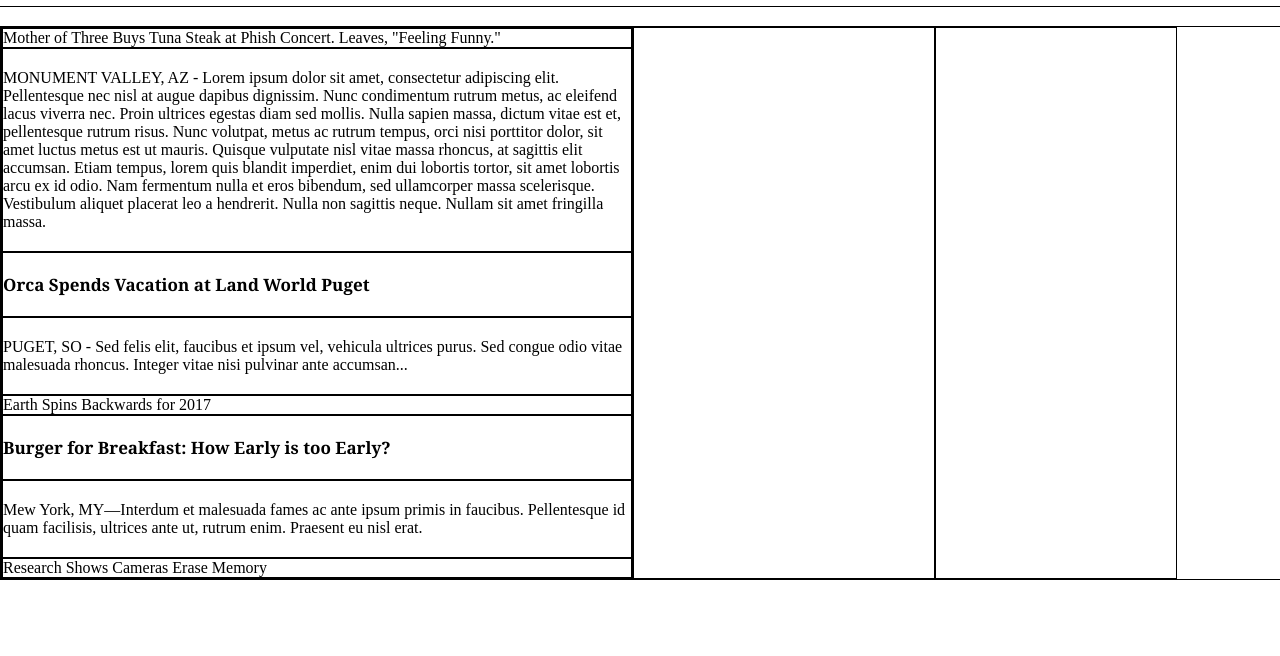
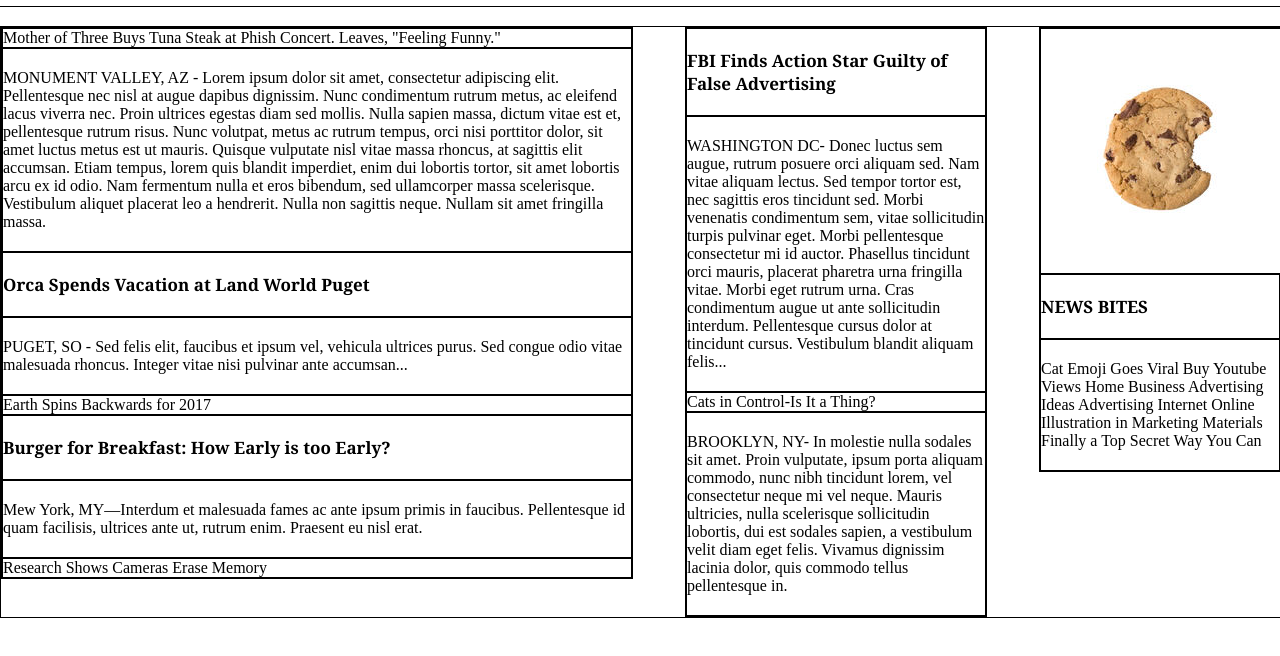
Before and after one commit to mousaayoubi/mytimes, a plain HTML site: page index.html in a window 1280 px wide. Shown: the part 74-730 px from the top of the page. Drawn offline with Linux system fonts and the light colour scheme.

Commit message:
Add second and third columns

```diff
--- a/index.html
+++ b/index.html
@@ -69,9 +69,39 @@
 
 		<div class="column-medium">
 
+			<div class="column-medium--first-title">
+				FBI Finds Action Star Guilty of False Advertising
+			</div>
+
+			<div class="column-medium--first-text">
+				WASHINGTON DC- Donec luctus sem augue, rutrum posuere orci aliquam sed. Nam vitae aliquam lectus. Sed tempor tortor est, nec sagittis eros tincidunt sed. Morbi venenatis condimentum sem, vitae sollicitudin turpis pulvinar eget. Morbi pellentesque consectetur mi id auctor. Phasellus tincidunt orci mauris, placerat pharetra urna fringilla vitae. Morbi eget rutrum urna. Cras condimentum augue ut ante sollicitudin interdum. Pellentesque cursus dolor at tincidunt cursus. Vestibulum blandit aliquam felis...
+			</div>
+
+			<div class="column-medium--second-title">
+				Cats in Control-Is It a Thing?
+			</div>
+
+			<div class="column-medium--third-text">
+				BROOKLYN, NY- In molestie nulla sodales sit amet. Proin vulputate, ipsum porta aliquam commodo, nunc nibh tincidunt lorem, vel consectetur neque mi vel neque. Mauris ultricies, nulla scelerisque sollicitudin lobortis, dui est sodales sapien, a vestibulum velit diam eget felis. Vivamus dignissim lacinia dolor, quis commodo tellus pellentesque in.
+			</div>
+
 		</div>
 
 		<div class="column-small">
+
+			<div class="column-small--main-image">
+				<img src="./resources/images/img-news-bite.png" alt="news bite cookie">
+			</div>
+
+			<div class="column-small--first-title">
+				NEWS BITES
+			</div>
+
+			<div class="column-small--first-text">
+				Cat Emoji Goes Viral Buy Youtube Views Home Business Advertising Ideas Advertising Internet Online Illustration in Marketing Materials Finally a Top Secret Way You Can
+			</div>
+
+
 
 		</div>
 	</div>
--- a/resources/css/style.css
+++ b/resources/css/style.css
@@ -1,5 +1,6 @@
-body {
+html, body {
 	margin: 0;
+	height: 100%
 }
 
 /* HEADER */
@@ -7,6 +8,7 @@ body {
 .header {
 	display: flex;
 	position: fixed;
+	top: 0;
 	width: 100%;
 	height: 80px;
 	border-bottom: 1px solid black;
@@ -55,18 +57,20 @@ body {
 .main-container {
 	display: flex;
 	position: absolute;
+	justify-content: space-between;
 	width: 100%;
 	border-style: solid;
 	border-width: 1px;
 	border-color: black;
-	top: 100px;
-	flex-wrap: scroll;
+	overflow: auto;
+	margin-top: 100px;
 }
 
 .column-large {
 	display: inline-flex;
 	flex-direction: column;
 	flex-flow: wrap;
+	align-self: flex-start;
 	width: 630px;
 	border-style: solid;
 	border-width: 1px;
@@ -74,7 +78,10 @@ body {
 }
 
 .column-medium {
-	display: flex;
+	display: inline-flex;
+	flex-direction: column;
+	flex-flow: wrap;
+	align-self: flex-start;
 	width: 300px;
 	border-style: solid;
 	border-width: 1px;
@@ -82,12 +89,17 @@ body {
 }
 
 .column-small {
-	display: flex;
+	display: inline-flex;
+	flex-direction: column;
+	flex-flow: wrap;
+	align-self: flex-start;
 	width: 240px;
 	border-style: solid;
 	border-width: 1px;
 	border-color: black;
 }
+
+/* FIRST COLUMN */
 
 .column-large--main-title {
 	width: 630px;
@@ -167,3 +179,79 @@ body {
 	border-color: black;
 	align-items: center;
 }
+
+/* SECOND COLUMN */
+
+.column-medium--first-title {
+	width: 630px;
+	font-family: Georgia;
+	font-size: 17px;
+	color: black;
+	font-weight: bold;
+	border-style: solid;
+	border-width: 1px;
+	border-color: black;
+	padding-top: 20px;
+	padding-bottom: 20px;
+}
+
+.column-medium--first-text {
+	width: 630px;
+	border-style: solid;
+	border-width: 1px;
+	border-color: black;
+	align-items: center;
+	padding-top: 20px;
+	padding-bottom: 20px;
+}
+
+.column-medium--second-title {
+	width: 630px;
+	border-style: solid;
+	border-width: 1px;
+	border-color: black;
+	align-items: center;
+}
+
+.column-medium--third-text {
+	width: 630px;
+	border-style: solid;
+	border-width: 1px;
+	border-color: black;
+	align-items: center;
+	padding-top: 20px;
+	padding-bottom: 20px;
+}
+
+/* THIRD COLUMN */
+
+.column-small--main-image {
+	width: 630px;
+	border-style: solid;
+	border-width: 1px;
+	border-color: black;
+	align-items: center;
+}
+
+.column-small--first-title {
+	width: 630px;
+	font-family: Georgia;
+	font-size: 17px;
+	color: black;
+	font-weight: bold;
+	border-style: solid;
+	border-width: 1px;
+	border-color: black;
+	padding-top: 20px;
+	padding-bottom: 20px;
+}
+
+.column-small--first-text {
+	width: 630px;
+	border-style: solid;
+	border-width: 1px;
+	border-color: black;
+	align-items: center;
+	padding-top: 20px;
+	padding-bottom: 20px;
+}
```
